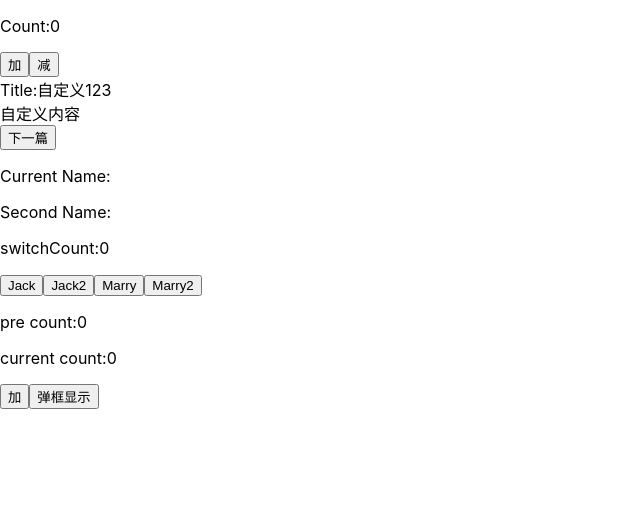
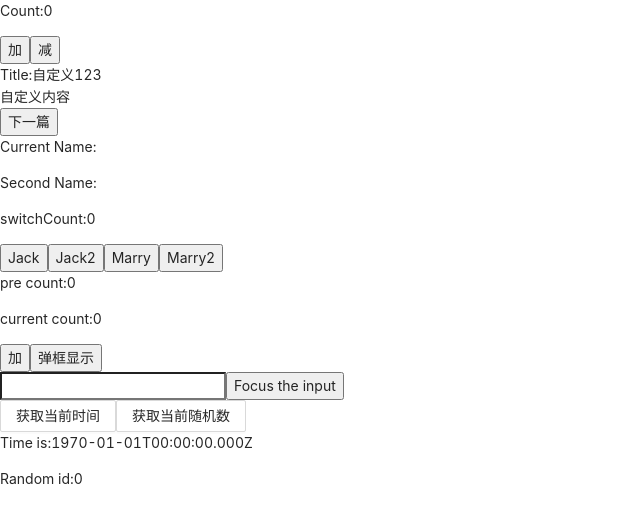
Before and after one commit to jinloser/hook-ts-demo, a React (Create React App) app: page / in a window 1280 px wide. Shown: the top 522 px of the page, without its empty margins (0-640 px from the left). Built offline with nearby package versions, Linux system fonts and the light colour scheme.

Commit message:
feat:新增useMemo以减少组件不必要的渲染

```diff
--- a/package.json
+++ b/package.json
@@ -10,6 +10,7 @@
     "@types/node": "^16.11.26",
     "@types/react": "^17.0.39",
     "@types/react-dom": "^17.0.11",
+    "antd": "^4.18.9",
     "react": "^17.0.2",
     "react-dom": "^17.0.2",
     "react-scripts": "5.0.0",
--- a/src/App.css
+++ b/src/App.css
@@ -1,3 +1,5 @@
+@import '~antd/dist/antd.css';
+
 .App {
   text-align: center;
 }
--- a/src/App.tsx
+++ b/src/App.tsx
@@ -4,6 +4,7 @@ import Article from './Component/Article';
 import Counter from './Component/Counter';
 import CountRef from './Component/CountRef';
 import Handle from './Component/Handle';
+import MemoParent from './Component/MemoUser/MemoParent';
 import SwichCount from './Component/SwichCount';
 
 const App: React.FC = () => {
@@ -14,6 +15,7 @@ const App: React.FC = () => {
       <SwichCount />
       <Handle />
       <CountRef />
+      <MemoParent />
     </>
   );
 };
--- a/src/Component/CountRef.tsx
+++ b/src/Component/CountRef.tsx
@@ -3,6 +3,12 @@ import React, { useEffect, useRef, useState } from 'react';
 const CountRef: React.FC = () => {
   const [count, setCount] = useState<number>(0);
   const countRef = useRef<number>(count);
+  const inputEl = useRef<HTMLInputElement>(null);
+
+  const onFocusClick = () => {
+    inputEl.current?.focus();
+    console.log(inputEl);
+  };
 
   useEffect(() => {
     countRef.current = count;
@@ -20,6 +26,10 @@ const CountRef: React.FC = () => {
       <p>current count:{count}</p>
       <button onClick={() => setCount(count + 1)}>加</button>
       <button onClick={() => handleCount()}>弹框显示</button>
+      <div>
+        <input type="text" ref={inputEl} />
+        <button onClick={onFocusClick}>Focus the input</button>
+      </div>
     </>
   );
 };
--- /dev/null
+++ b/src/Component/MemoUser/MemoChild.tsx
@@ -0,0 +1,19 @@
+import React from 'react';
+
+type Data = {
+  time: number;
+};
+const MemoChild: React.FC<Data> = ({ time, children }) => {
+  const changeTime = (time: number) => {
+    console.log('changeTime excuted...');
+    return new Date(time).toISOString();
+  };
+  return (
+    <>
+      <p>Time is:{changeTime(time)}</p>
+      <p>Random id:{children}</p>
+    </>
+  );
+};
+
+export default MemoChild;
--- /dev/null
+++ b/src/Component/MemoUser/MemoParent.tsx
@@ -0,0 +1,30 @@
+import { Button } from 'antd';
+import React, { useState } from 'react';
+import MemoChild from './MemoChild';
+
+const MemoParent: React.FC = () => {
+  const [time, setTime] = useState<number>(0);
+  const [random, setRandom] = useState<number>(0);
+
+  return (
+    <>
+      <Button
+        onClick={() => {
+          setTime(new Date().getTime());
+        }}
+      >
+        获取当前时间
+      </Button>
+      <Button
+        onClick={() => {
+          setRandom(Math.random());
+        }}
+      >
+        获取当前随机数
+      </Button>
+      <MemoChild time={time}>{random}</MemoChild>
+    </>
+  );
+};
+
+export default MemoParent;
```
Also changed, not shown: 1 other file (tests, documents, lock files or other folders).
